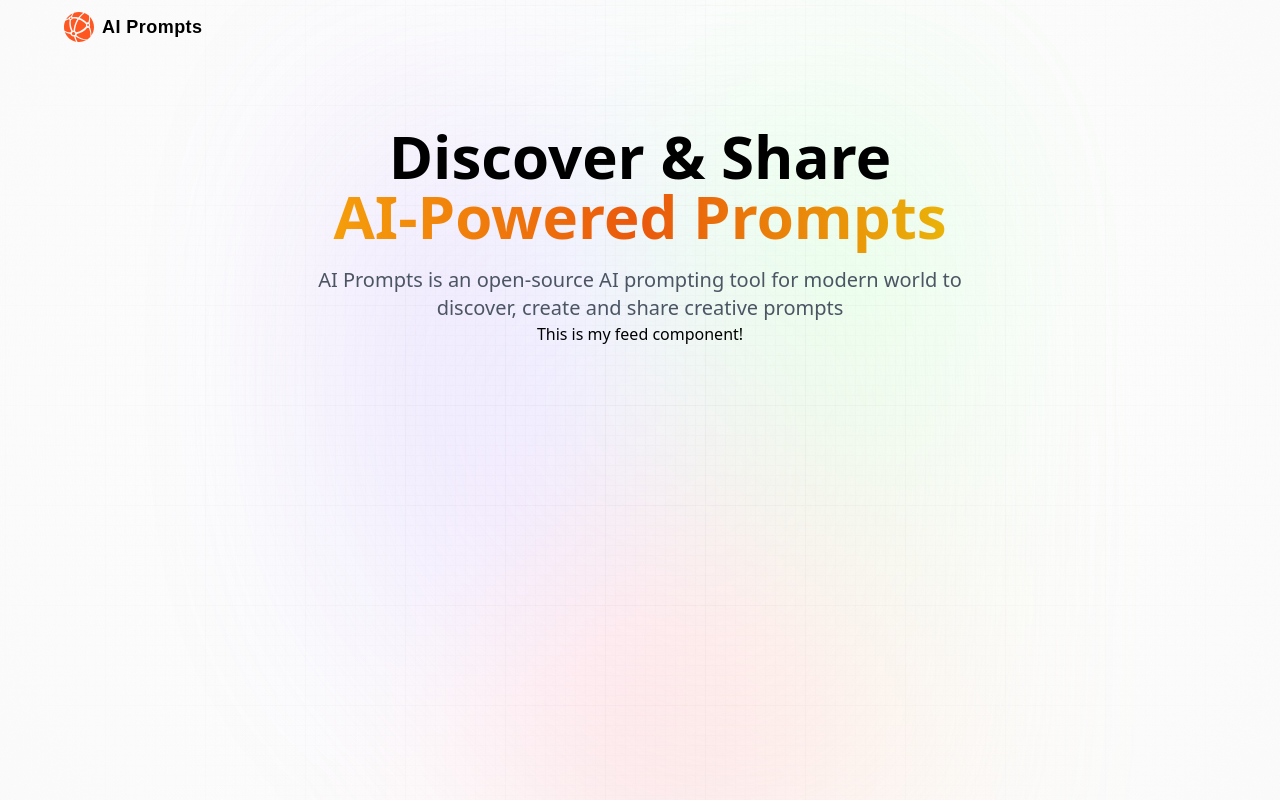
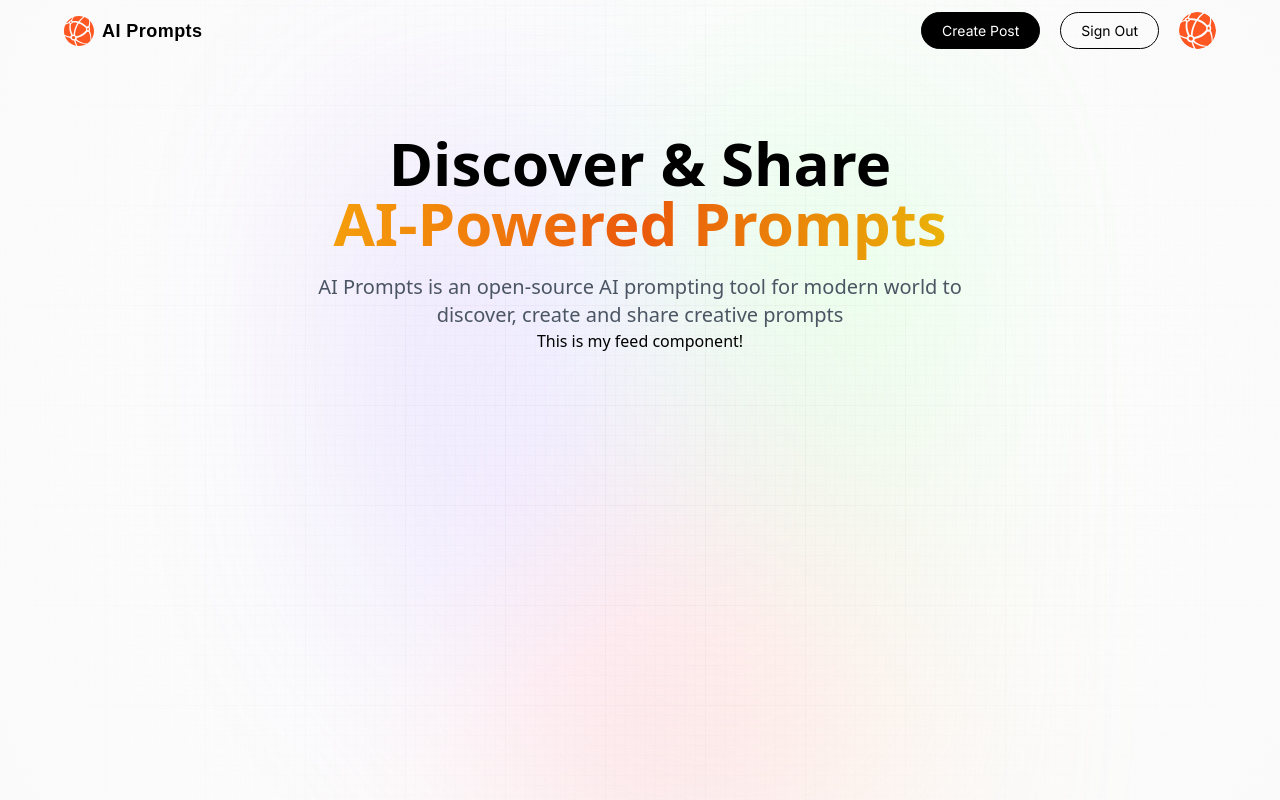
Before and after one commit to dantaylor28/ai_prompts, a Next.js app: page / in a window 1280 px wide. Built offline with nearby package versions, Linux system fonts and the light colour scheme.

Commit message:
Create signedIn desktop navbar

```diff
--- a/components/Nav.jsx
+++ b/components/Nav.jsx
@@ -6,6 +6,7 @@
 import { signIn, signOut, useSession, getProviders } from "next-auth/react";
 
 const Nav = () => {
+  const isUserLoggedIn = true;
   return (
     <nav className="flex-between w-full mb-16 pt-3">
       <Link href="/" className="flex gap-2 flex-center">
@@ -18,6 +19,33 @@
         />
         <p className="logo_text">AI Prompts</p>
       </Link>
+
+      {/* Desktop Navigation */}
+      <div className="sm:flex hidden">
+        {isUserLoggedIn ? (
+          <div className="flex gap-3 md:gap-5">
+            <Link href="/create-prompt" className="black_btn">
+              Create Post
+            </Link>
+
+            <button type="button" onClick={signOut} className="outline_btn">
+              Sign Out
+            </button>
+
+            <Link href="/profile">
+              <Image
+                src="/assets/images/logo.svg"
+                width={37}
+                height={37}
+                className="rounded-full"
+                alt="profile"
+              />
+            </Link>
+          </div>
+        ) : (
+          <></>
+        )}
+      </div>
     </nav>
   );
 };
```
